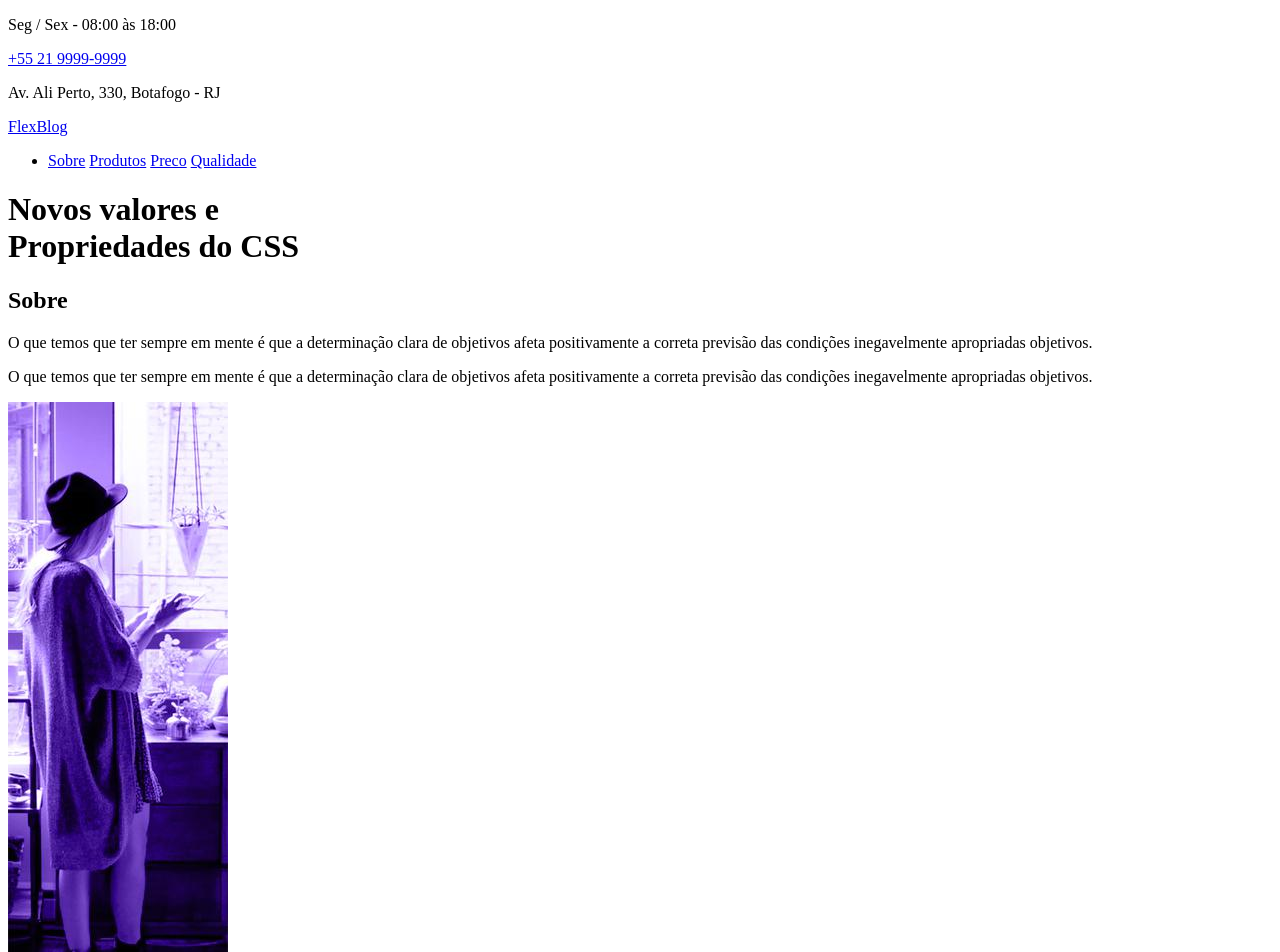
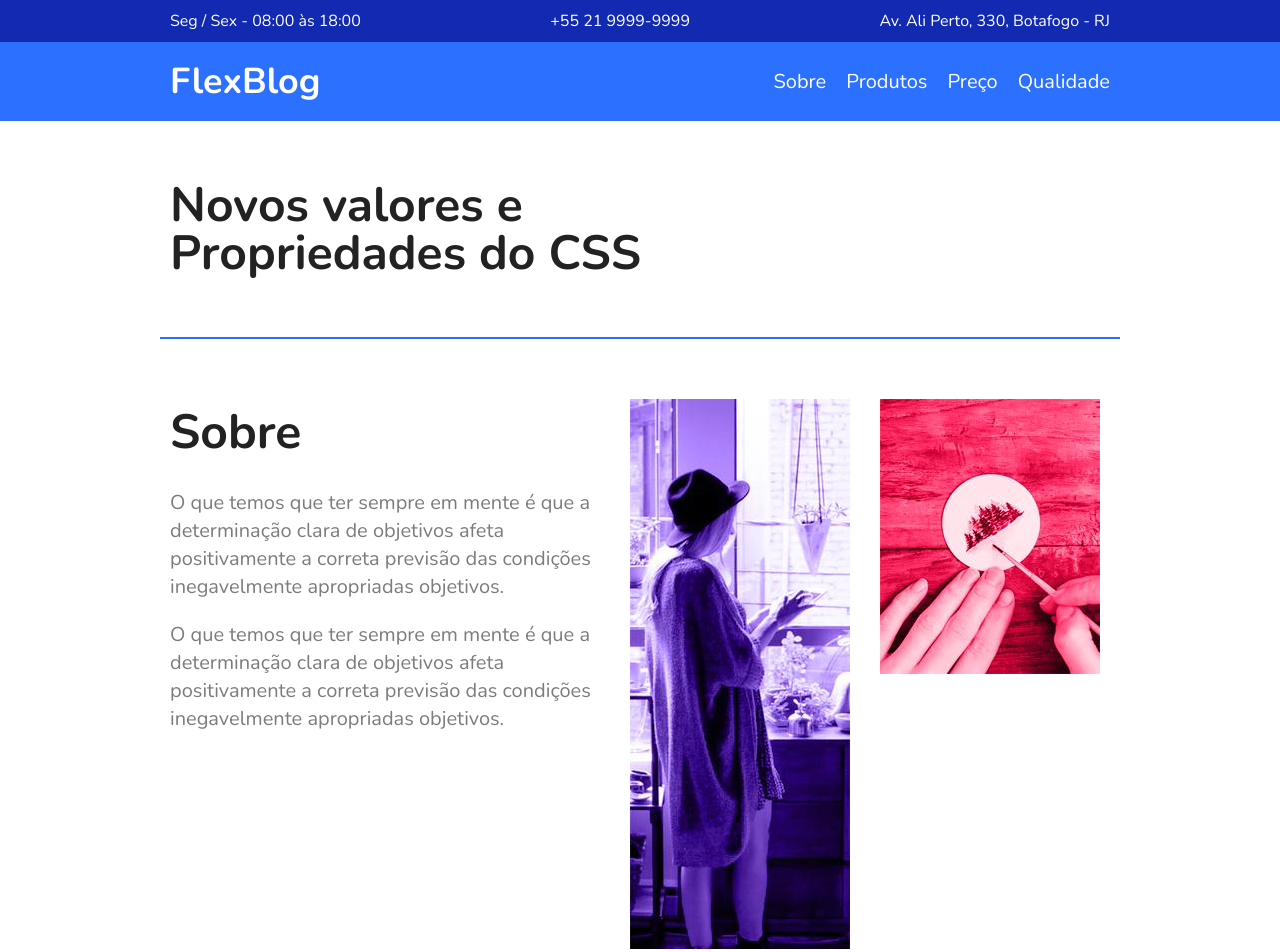
Before and after one commit to ArthurDetomi/Flex_Box_and_Grid_CSS, a plain HTML site: page flexblog/index.html in a window 1280 px wide. Shown: the top 952 px of the page. Drawn offline with nearby package versions, Linux system fonts and the light colour scheme.

Commit message:
Finalizing sections css
Sections: Menu, Sobre e Superinfo

```diff
--- a/flexblog/css/style.css
+++ b/flexblog/css/style.css
@@ -0,0 +1,140 @@
+body,
+h1,
+h2,
+p,
+ul,
+li,
+a {
+  margin: 0px;
+  padding: 0px;
+}
+
+body {
+  font-family: "Nunito", Helvetica, Arial, sans-serif;
+  color: #222222;
+}
+
+ul {
+  list-style: none;
+}
+
+a {
+  text-decoration: none;
+}
+
+img {
+  display: block;
+  max-width: 100%;
+}
+
+* {
+  box-sizing: border-box;
+}
+
+/* Super Info */
+.superinfo-bg {
+  background: #122ab2;
+  color: white;
+}
+
+.superinfo {
+  max-width: 960px;
+  display: flex;
+  margin: 0 auto;
+  justify-content: space-between;
+  flex-wrap: wrap;
+  padding-top: 10px;
+}
+
+.superinfo p,
+.superinfo a {
+  margin: 0 10px 10px 10px;
+}
+
+.superinfo a {
+  color: white;
+}
+
+/*  Menu */
+
+.menu-bg {
+  background: #2c70ff;
+}
+
+.menu {
+  max-width: 960px;
+  margin: 0 auto;
+  padding: 15px 0;
+  display: flex;
+  flex-wrap: wrap;
+  justify-content: space-between;
+  align-items: center;
+}
+
+.menu a {
+  color: white;
+}
+
+.menu-logo a {
+  font-size: 2.25em;
+  font-weight: bold;
+  margin: 0 10px;
+}
+
+.menu-nav ul {
+  display: flex;
+  flex-wrap: wrap;
+}
+
+.menu-nav a {
+  font-size: 1.25em;
+  display: block;
+  padding: 10px;
+}
+
+.menu-nav a:hover {
+  color: #122ab2;
+}
+
+/*Introducao*/
+.introducao {
+  font-size: 3em;
+  line-height: 1;
+  max-width: 960px;
+  margin: 0 auto;
+  padding: 60px 10px;
+}
+
+/*Sobre*/
+
+.sobre {
+  border-top: 2px solid #2c70ff;
+  border-bottom: 2px solid #2c70ff;
+  max-width: 960px;
+  margin: 0 auto;
+  padding: 60px 0;
+  display: flex;
+  flex-wrap: wrap;
+}
+
+.sobre-info {
+  flex: 2 1 300px;
+  margin: 0 10px;
+}
+
+.sobre-info h1 {
+  font-size: 3em;
+  margin-bottom: 0.5em;
+}
+
+.sobre-info p {
+  font-size: 1.25em;
+  line-height: 1.4;
+  margin-bottom: 1em;
+  color: #7c7c7c;
+}
+
+.sobre-img {
+  flex: 1 1 160px;
+  margin: 0 10px;
+}
--- a/flexblog/index.html
+++ b/flexblog/index.html
@@ -27,21 +27,20 @@
       <div class="menu">
         <div class="menu-logo">
           <a href="#">FlexBlog</a>
-          <nav>
-            <ul>
-              <li>
-                <a href="#sobre">Sobre</a>
-                <a href="#produtos">Produtos</a>
-                <a href="#preco">Preco</a>
-                <a href="#qualidade">Qualidade</a>
-              </li>
-            </ul>
-          </nav>
         </div>
+
+        <nav class="menu-nav">
+          <ul>
+            <li><a href="#sobre">Sobre</a></li>
+            <li><a href="#produtos">Produtos</a></li>
+            <li><a href="#preco">Preço</a></li>
+            <li><a href="#qualidade">Qualidade</a></li>
+          </ul>
+        </nav>
       </div>
     </header>
 
-    <h1>
+    <h1 class="introducao">
       Novos valores e <br />
       Propriedades do CSS
     </h1>
```
